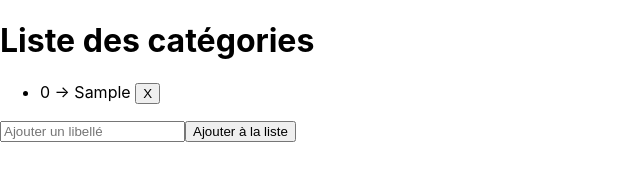
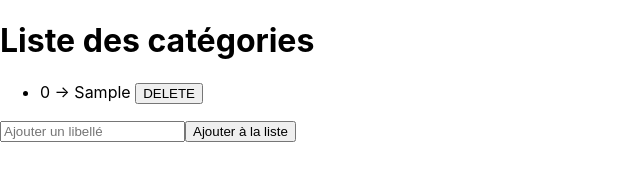
Before and after one commit to Malyssah/testReact1, a React (Create React App) app: page / in a window 1280 px wide. Both pictures are taken after typing "Sample" into the empty fields and a click on the button "Ajouter à la liste". Shown: the top 173 px of the page, without its empty margins (0-640 px from the left). Built offline with nearby package versions, Linux system fonts and the light colour scheme; no server answers.

Commit message:
maj app.js

```diff
--- a/src/App.js
+++ b/src/App.js
@@ -1,4 +1,4 @@
-import React, { component } from "react";
+import React from "react";
 import Categorie from "./Categorie";
 import CategorieForm from "./CategorieForm";
 
@@ -13,10 +13,11 @@ class App extends React.Component {
 
   // A finir
   componentDidMount() {
-    fetch('localhost:5000/categories',/***** autres paramètres */ )
+    fetch('http://localhost:5000/categories'/*autres paramètres*/)
     .then(res => res.json())// parse la réponse en JSON
     .then((resj) => {
-      this.setState({ categories: resj.xxx })
+		console.log(resj)
+      this.setState({ categories: resj.data })
     })
     .catch(console.log)
   }
@@ -55,5 +56,4 @@ class App extends React.Component {
     );
   }
 }
-
 export default App;
--- a/src/Categorie.jsx
+++ b/src/Categorie.jsx
@@ -2,7 +2,7 @@ import React from "react";
 
 const Categorie = ({ details, onDelete }) => (
   <li>
-   {details.id} -> {details.libelle} <button onClick={() => onDelete(details.id)}>X</button>
+   {details.id} -> {details.libelle} <button onClick={() => onDelete(details.id)}>DELETE</button>
   </li>
 );
 
```
